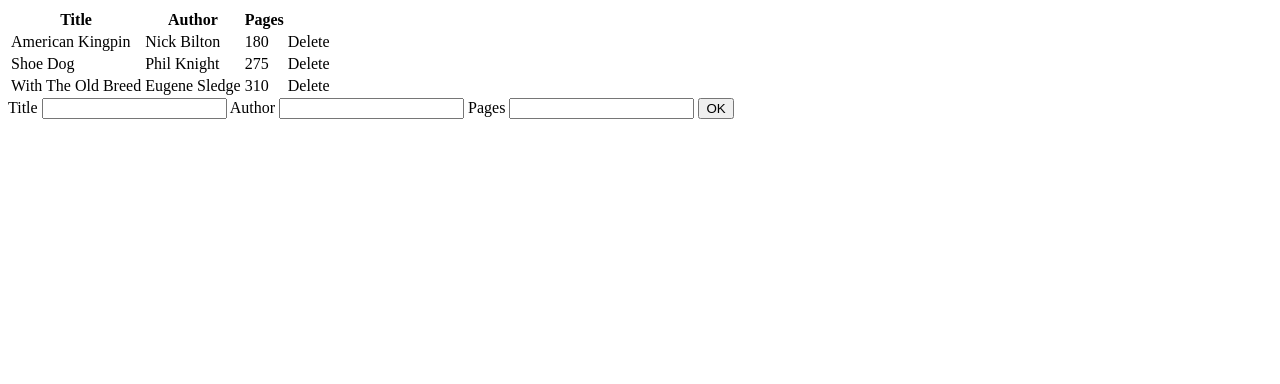
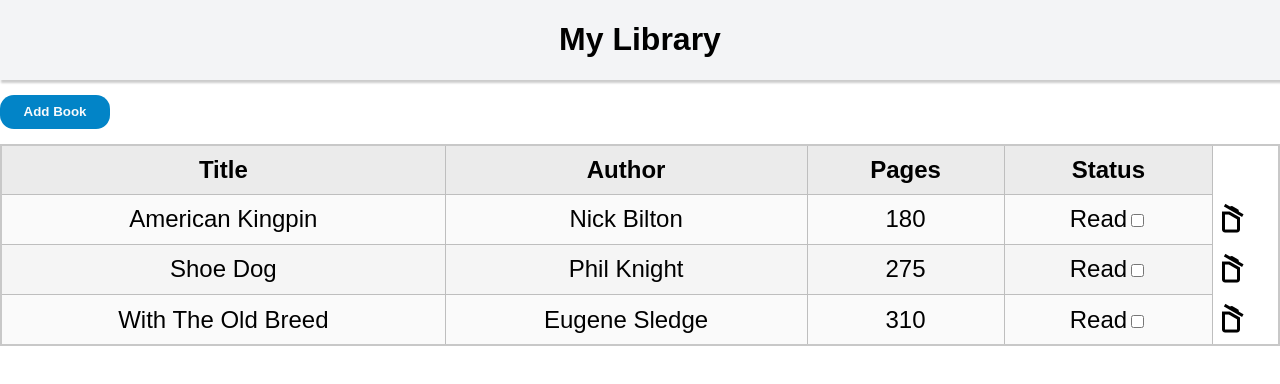
Before and after one commit to vihang7660/Library, a plain HTML site: page index.html in a window 1280 px wide. Drawn offline with Linux system fonts and the light colour scheme.

Commit message:
Added read status toggle and did some refactoring

```diff
--- a/index.html
+++ b/index.html
@@ -10,26 +10,40 @@
 </head>
 <body>
 
+    <div class="header">
+        <h1>My Library</h1>
+    </div>
+
+    <button class="add">
+        Add Book
+    </button>
+
+    <div class="form">
+        <form action="#" method="dialog">
+            <label for="title">Title: <input type="text" id="title" name="bookTitle" required></label>
+
+            <label for="author">Author: <input type="text" id="author" name="author" required></label>
+
+            <label for="pages">Pages: <input type="number" name="pages" id="pages" required></label>
+
+            <button type="submit" class="submit">OK</button>
+        </form>
+    </div>
+
+
+
     <table>
 
         <tr>
             <th>Title</th>
             <th>Author</th>
             <th>Pages</th>
+            <th>Status</th>
         </tr>
     </table>
 
-    <form action="#" method="dialog">
-        <label for="title">Title</label>
-        <input type="text" id="title" name="bookTitle" required>
 
-        <label for="author">Author</label>
-        <input type="text" id="author" name="author" required>
 
-        <label for="pages">Pages</label>
-        <input type="number" name="pages" id="pages" required>
 
-        <button type="submit">OK</button>
-    </form>
 </body>
 </html>
--- a/script.js
+++ b/script.js
@@ -1,11 +1,13 @@
-let button = document.querySelector('button')
+let submitButton = document.querySelector('.submit')
 let title = document.querySelector('#title')
 let author = document.querySelector('#author')
 let pages = document.querySelector('#pages')
 let table = document.querySelector('table')
-
+let form = document.querySelector('.form')
+let addButton = document.querySelector('.add')
 let storedBooks = []
 let newBooks = []
+let x = 6
 
 function Book(bookName, bookAuthor, bookPages) {
     this.bookName = bookName
@@ -34,10 +36,24 @@ function bookLog() {
             cell.textContent = storedBooks[i]['info'][m]
             rows.appendChild(cell)
         }
+        let toggleCell = document.createElement('td')
+        rows.appendChild(toggleCell)
 
-        let deleteCell = document.createElement('td')
-        deleteCell.textContent = 'Delete'
+        let label = document.createElement('label')
+        label.setAttribute('for', `${i}`)
+        label.textContent = 'Read'
+        toggleCell.appendChild(label)
+        let toggle = document.createElement('input')
+        toggle.setAttribute('type', 'checkbox')
+        toggle.setAttribute('name', 'readOrNot')
+        toggle.setAttribute('id', `${i}`)
+        toggleCell.appendChild(toggle)
+
+        let deleteCell = document.createElement('div')
+        let picture = document.createElement('img')
         rows.appendChild(deleteCell)
+        deleteCell.appendChild(picture)
+        picture.src = './icons/delete.png'
 
         function removeBook() {
             table.removeChild(rows)
@@ -74,10 +90,26 @@ function newBookLog() {
             cell.textContent = newBooks[newBooks.length - 1]['info'][i]
             rows.appendChild(cell)
         }
+        let toggleCell = document.createElement('td')
+        rows.appendChild(toggleCell)
 
-        let deleteCell = document.createElement('td')
-        deleteCell.textContent = 'Delete'
+        let label = document.createElement('label')
+        label.setAttribute('for', `${x}`)
+        label.textContent = 'Read'
+        toggleCell.appendChild(label)
+        let toggle = document.createElement('input')
+        toggle.setAttribute('type', 'checkbox')
+        toggle.setAttribute('name', 'readOrNot')
+        toggle.setAttribute('id', `${x}`)
+        toggleCell.appendChild(toggle)
+        x = x + 1
+
+
+        let deleteCell = document.createElement('div')
+        let picture = document.createElement('img')
         rows.appendChild(deleteCell)
+        deleteCell.appendChild(picture)
+        picture.src = './icons/delete.png'
 
         function removeNewBook() {
             table.removeChild(rows)
@@ -88,4 +120,16 @@ function newBookLog() {
 
 }
 
-button.addEventListener('click', newBookLog)
+function hideForm() {
+    form.style.display = 'none'
+}
+
+submitButton.addEventListener('click', newBookLog)
+submitButton.addEventListener('click', hideForm)
+
+
+function showForm() {
+    form.style.display = 'block'
+}
+
+addButton.addEventListener('click', showForm)
--- a/style.css
+++ b/style.css
@@ -0,0 +1,80 @@
+html {
+    font-family: sans-serif;
+  }
+
+  table {
+    border-collapse: collapse;
+    border: 2px solid rgb(200,200,200);
+    font-size: 24px;
+  }
+
+  td, th {
+    border: 1px solid rgb(190,190,190);
+    padding: 10px 20px;
+  }
+
+  th {
+    background-color: rgb(235,235,235);
+  }
+
+  td {
+    text-align: center;
+  }
+
+  tr:nth-child(even) td {
+    background-color: rgb(250,250,250);
+  }
+
+  tr:nth-child(odd) td {
+    background-color: rgb(245,245,245);
+  }
+
+div {
+    display: grid;
+    grid-template-rows: 50px;
+    align-items: center;
+}
+
+.form {
+    display: none;
+}
+
+.add {
+    height: 34px;
+    width: 110px;
+    border-radius: 14px;
+    background-color: #0284c7;
+    border: none;
+    color: #f8fafc;
+    font-weight: 600;
+}
+
+body {
+    display: grid;
+    padding: 0%;
+    margin: 0%;
+    gap: 15px;
+}
+
+.header {
+    display: flex;
+    justify-content: center;
+    background-color: #f3f4f6;
+    box-shadow: 2px 2px 2px 1px rgba(0, 0, 0, 0.2);
+}
+
+form {
+    display: grid;
+    grid-template-columns: auto auto auto;
+    justify-content: start;
+    column-gap: 50px;
+    row-gap: 10px;
+}
+
+form button {
+    grid-column: 2/3;
+    justify-self: center;
+    height: 30px;
+    width: 70px;
+    border-radius: 14px;
+}
```
Also changed, not shown: icons/delete.png (added).
